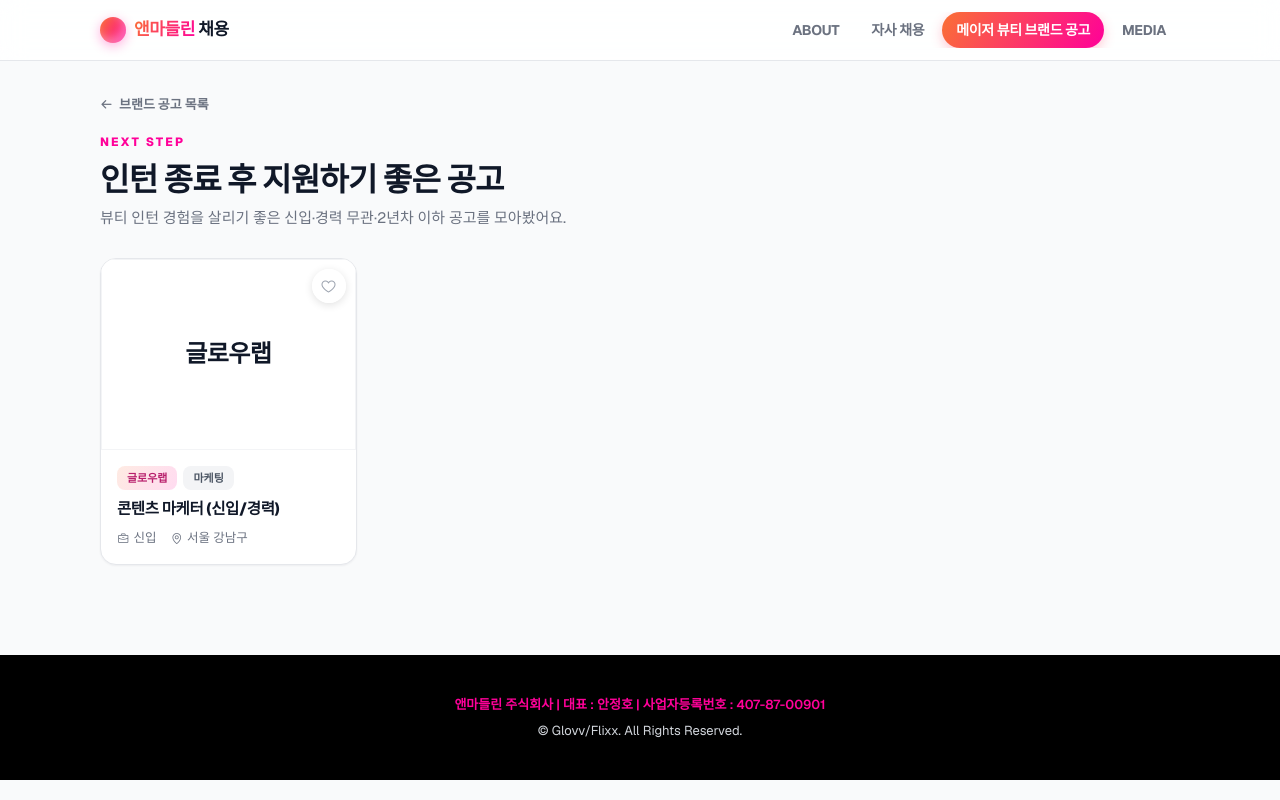
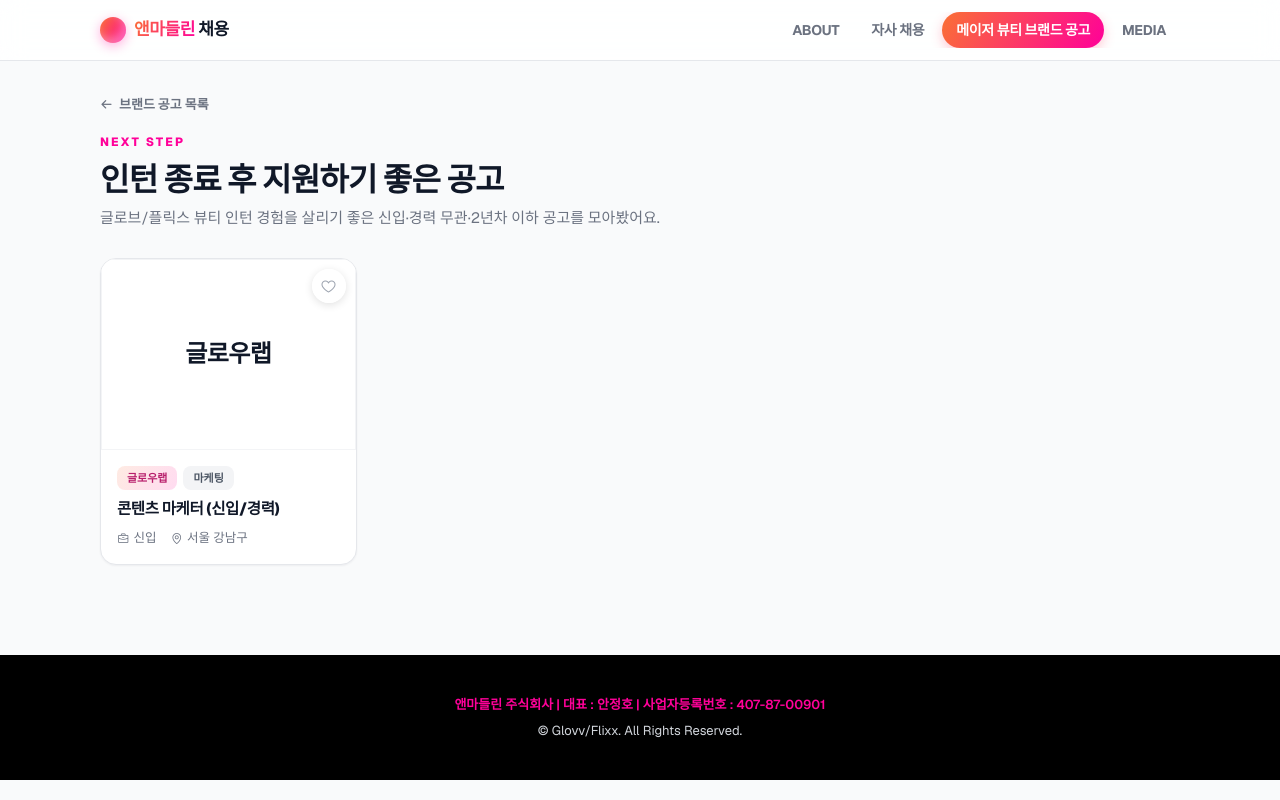
Before and after one commit to GlovvRecruit/recruit-site, a Next.js app: page /brand-jobs/for-interns in a window 1280 px wide. Built offline with nearby package versions, Linux system fonts and the light colour scheme; no server answers; the database is empty; a web font is replaced by a local one.

Commit message:
인턴 종료 후 채용 공고 페이지 부제에 글로브/플릭스 명시
Co-Authored-By: Claude Sonnet 5 <noreply@anthropic.com>

```diff
--- a/app/brand-jobs/for-interns/page.tsx
+++ b/app/brand-jobs/for-interns/page.tsx
@@ -44,7 +44,7 @@ export default async function ForInternsPage() {
           인턴 종료 후 지원하기 좋은 공고
         </h1>
         <p className="mb-7 max-w-[560px] text-[15px] text-gray-500">
-          뷰티 인턴 경험을 살리기 좋은 신입·경력 무관·2년차 이하 공고를 모아봤어요.
+          글로브/플릭스 뷰티 인턴 경험을 살리기 좋은 신입·경력 무관·2년차 이하 공고를 모아봤어요.
         </p>
 
         {entryJobs.length === 0 ? (
```
